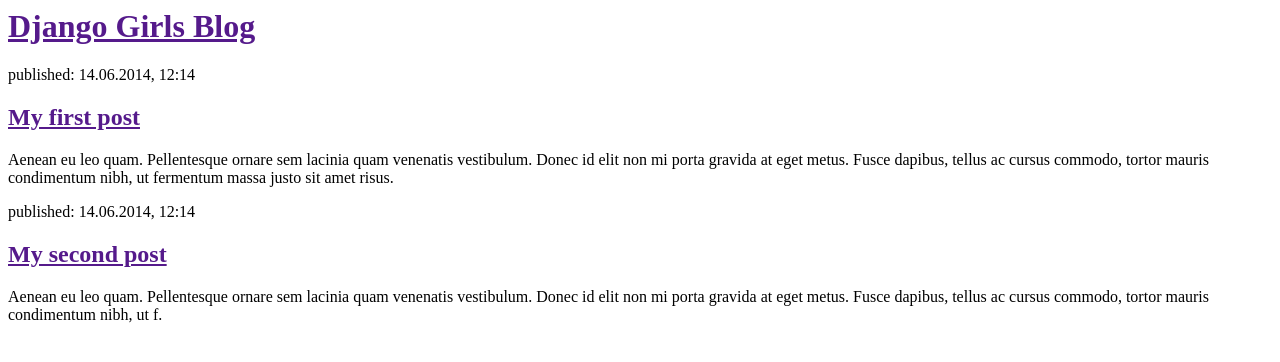
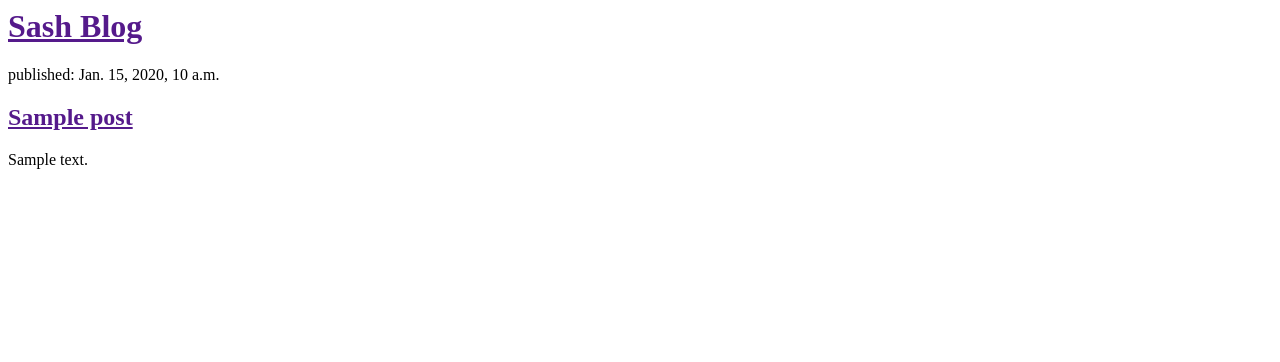
Before and after one commit to sash-kramtec/python-first-blog, a Django app: template dlog/templates/blog/post_list.html in a window 1280 px wide. Shown: the top 362 px of the page. Run offline with Django 3.2, Linux system fonts and the light colour scheme; the template is opened without the code that fills it: values that come from a table or form of the project are taken from there, others are empty; tables that the repository leaves empty hold one stand-in row (values such as "Sample post").

Commit message:
Modified templates to display posts from database.

```diff
--- a/dlog/templates/blog/post_list.html
+++ b/dlog/templates/blog/post_list.html
@@ -1,22 +1,19 @@
 <html>
     <head>
-            <title>Django Girls blog</title>
+        <title>Sash Blog</title>
     </head>
     <body>
         <div>
-                <h1><a href="">Django Girls Blog</a></h1>
+            <h1><a href="">Sash Blog</a></h1>
         </div>
 
-            <div>
-                <p>published: 14.06.2014, 12:14</p>
-                <h2><a href="">My first post</a></h2>
-                <p>Aenean eu leo quam. Pellentesque ornare sem lacinia quam venenatis vestibulum. Donec id elit non mi porta gravida at eget metus. Fusce dapibus, tellus ac cursus commodo, tortor mauris condimentum nibh, ut fermentum massa justo sit amet risus.</p>
-            </div>
+		{% for post in posts %}
 
             <div>
-                <p>published: 14.06.2014, 12:14</p>
-                <h2><a href="">My second post</a></h2>
-                <p>Aenean eu leo quam. Pellentesque ornare sem lacinia quam venenatis vestibulum. Donec id elit non mi porta gravida at eget metus. Fusce dapibus, tellus ac cursus commodo, tortor mauris condimentum nibh, ut f.</p>
+                <p>published: {{ post.published_date }}</p>
+                <h2><a href="">{{ post.title }}</a></h2>
+                <p>{{ post.text|linebreaksbr }}</p>
             </div>
+		{% endfor  %}
     </body>
 </html>
--- a/dlog/views.py
+++ b/dlog/views.py
@@ -1,4 +1,7 @@
 from django.shortcuts import render
+from django.utils import timezone
+from .models import Post
 
 def post_list(request):
-    return render(request, 'blog/post_list.html', {})
+	posts = Post.objects.filter(published_date__lte=timezone.now()).order_by('published_date')
+	return render(request, 'blog/post_list.html', {'posts': posts})
--- a/site01/settings.py
+++ b/site01/settings.py
@@ -25,7 +25,8 @@ SECRET_KEY = ')s7k=%gx+-9s9v)w(7uq&cd*8pu$*y_w_cjfx5e0iho69+f%-w'
 # SECURITY WARNING: don't run with debug turned on in production!
 DEBUG = True
 
-ALLOWED_HOSTS = ['sashkramtec.pythonanywhere.com', ]
+#ALLOWED_HOSTS = ['sashkramtec.pythonanywhere.com', ]
+ALLOWED_HOSTS = []
 
 
 # Application definition
```
Lines whose indentation alone changed are shown as unchanged.
